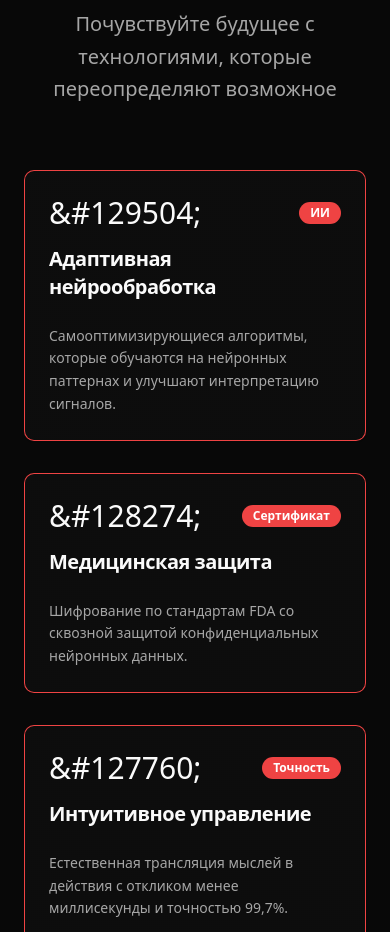
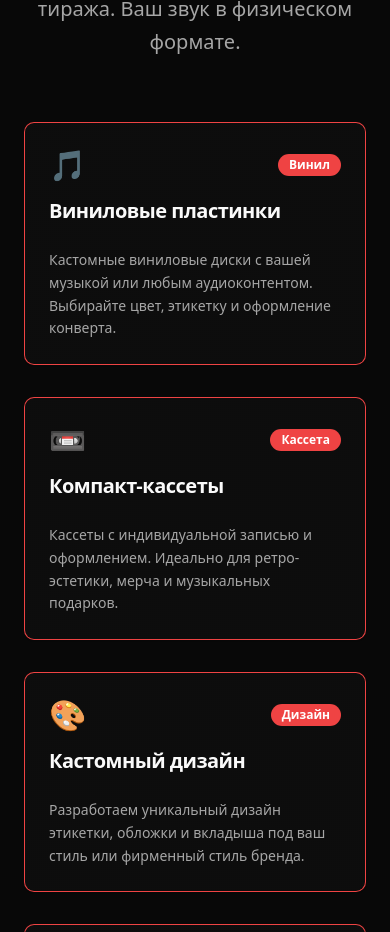
Before and after one commit to pr-poehali-dev/project-quantum-leap-122, a React (Vite) app: page / in a window 390 px wide. Shown: the part 1068-2000 px from the top of the page. Built offline with nearby package versions, Linux system fonts and the light colour scheme.

Commit message:
Adapt template to requirements

```diff
--- a/index.html
+++ b/index.html
@@ -8,6 +8,9 @@
     <link rel="icon" type="image/svg+xml" href="/icon.svg">
     <script src="https://cdn.poehali.dev/intertnal/js/telemetry-min.js"></script>
       <script src="https://cdn.poehali.dev/intertnal/js/inspector-min.js"></script>
+      <meta name="pp-name" value="project-quantum-leap-122">
+      <script src="https://cdn.poehali.dev/intertnal/js/pp-min-2.js"></script>
+      <script src="https://cdn.poehali.dev/intertnal/js/route-min.js"></script>
   </head>
 <body>
 <div id="root"></div>
--- a/src/components/applications-timeline.tsx
+++ b/src/components/applications-timeline.tsx
@@ -3,75 +3,75 @@ import { Timeline } from "@/components/ui/timeline"
 export function ApplicationsTimeline() {
   const data = [
     {
-      title: "Медицинское восстановление",
+      title: "Выберите формат",
       content: (
         <div>
           <p className="text-white text-sm md:text-base font-normal mb-6 leading-relaxed">
-            Революционное лечение паралича, травм спинного мозга и нейродегенеративных заболеваний. Восстановление
-            моторных функций и независимости миллионам людей по всему миру.
+            Определитесь с носителем — виниловая пластинка или компакт-кассета. Каждый формат имеет свой характер
+            звука и визуальные возможности для оформления.
           </p>
           <div className="space-y-3">
             <div className="flex items-center gap-3 text-red-400 text-sm">
               <div className="w-2 h-2 bg-red-500 rounded-full"></div>
-              Восстановление при тетра- и параплегии
+              Виниловый диск — 7", 10" или 12"
             </div>
             <div className="flex items-center gap-3 text-red-400 text-sm">
               <div className="w-2 h-2 bg-red-500 rounded-full"></div>
-              Контроль симптомов БАС и Паркинсона
+              Компакт-кассета — С30, С60, С90
             </div>
             <div className="flex items-center gap-3 text-red-400 text-sm">
               <div className="w-2 h-2 bg-red-500 rounded-full"></div>
-              Ускорение реабилитации после инсульта
+              Любой цвет и материал носителя
             </div>
           </div>
         </div>
       ),
     },
     {
-      title: "Когнитивное усиление",
+      title: "Загрузите аудио и дизайн",
       content: (
         <div>
           <p className="text-white text-sm md:text-base font-normal mb-6 leading-relaxed">
-            Усиление человеческого интеллекта, памяти и способности к обучению. Прямые нейроинтерфейсы для
-            улучшенной когнитивной производительности и обработки информации.
+            Пришлите нам ваши аудиофайлы и пожелания по дизайну. Наши специалисты подготовят мастер-файлы
+            для записи и разработают уникальное оформление под ваш стиль.
           </p>
           <div className="space-y-3">
             <div className="flex items-center gap-3 text-red-400 text-sm">
               <div className="w-2 h-2 bg-red-500 rounded-full"></div>
-              Улучшение памяти и оптимизация запоминания
+              Принимаем WAV, FLAC, AIFF
             </div>
             <div className="flex items-center gap-3 text-red-400 text-sm">
               <div className="w-2 h-2 bg-red-500 rounded-full"></div>
-              Ускоренное обучение и освоение навыков
+              Бесплатная консультация по мастерингу
             </div>
             <div className="flex items-center gap-3 text-red-400 text-sm">
               <div className="w-2 h-2 bg-red-500 rounded-full"></div>
-              Перевод языков в реальном времени
+              Дизайн этикетки, обложки и вкладыша
             </div>
           </div>
         </div>
       ),
     },
     {
-      title: "Цифровая интеграция",
+      title: "Получите готовый продукт",
       content: (
         <div>
           <p className="text-white text-sm md:text-base font-normal mb-6 leading-relaxed">
-            Бесшовное соединение человеческого сознания с цифровыми системами. Управление устройствами,
-            доступ к информации и общение силой мысли.
+            Мы изготовим ваш заказ и бережно упакуем для доставки. От одного экземпляра до
+            целого тиража — каждый носитель проходит контроль качества.
           </p>
           <div className="space-y-3">
             <div className="flex items-center gap-3 text-red-400 text-sm">
               <div className="w-2 h-2 bg-red-500 rounded-full"></div>
-              Управление устройствами силой мысли
+              Заказы от 1 экземпляра
             </div>
             <div className="flex items-center gap-3 text-red-400 text-sm">
               <div className="w-2 h-2 bg-red-500 rounded-full"></div>
-              Прямой доступ к интернету и облаку
+              Доставка по России и СНГ
             </div>
             <div className="flex items-center gap-3 text-red-400 text-sm">
               <div className="w-2 h-2 bg-red-500 rounded-full"></div>
-              Телепатические сети связи
+              Контроль качества перед отправкой
             </div>
           </div>
         </div>
@@ -83,10 +83,9 @@ export function ApplicationsTimeline() {
     <section id="applications" className="py-20 bg-black">
       <div className="max-w-7xl mx-auto px-4 md:px-8 lg:px-10">
         <div className="text-center mb-16">
-          <h2 className="font-display text-3xl md:text-5xl font-bold text-white mb-6">Трансформирующие применения</h2>
+          <h2 className="font-display text-3xl md:text-5xl font-bold text-white mb-6">Как это работает</h2>
           <p className="text-gray-300 text-lg md:text-xl max-w-3xl mx-auto leading-relaxed">
-            Технологии SynapseAI открывают беспрецедентные возможности для усиления человека, медицинского
-            лечения и цифровой интеграции в множестве областей.
+            Три простых шага от идеи до готового кастомного носителя с вашей музыкой и уникальным дизайном.
           </p>
         </div>
 
--- a/src/components/features-section.tsx
+++ b/src/components/features-section.tsx
@@ -3,51 +3,51 @@ import { Badge } from "@/components/ui/badge"
 
 const features = [
   {
-    title: "Адаптивная нейрообработка",
-    description: "Самооптимизирующиеся алгоритмы, которые обучаются на нейронных паттернах и улучшают интерпретацию сигналов.",
-    icon: "brain",
-    badge: "ИИ",
+    title: "Виниловые пластинки",
+    description: "Кастомные виниловые диски с вашей музыкой или любым аудиоконтентом. Выбирайте цвет, этикетку и оформление конверта.",
+    icon: "disc",
+    badge: "Винил",
   },
   {
-    title: "Медицинская защита",
-    description: "Шифрование по стандартам FDA со сквозной защитой конфиденциальных нейронных данных.",
-    icon: "lock",
-    badge: "Сертификат",
+    title: "Компакт-кассеты",
+    description: "Кассеты с индивидуальной записью и оформлением. Идеально для ретро-эстетики, мерча и музыкальных подарков.",
+    icon: "tape",
+    badge: "Кассета",
   },
   {
-    title: "Интуитивное управление",
-    description: "Естественная трансляция мыслей в действия с откликом менее миллисекунды и точностью 99,7%.",
-    icon: "globe",
-    badge: "Точность",
+    title: "Кастомный дизайн",
+    description: "Разработаем уникальный дизайн этикетки, обложки и вкладыша под ваш стиль или фирменный стиль бренда.",
+    icon: "art",
+    badge: "Дизайн",
   },
   {
-    title: "Предиктивная калибровка",
-    description: "ML-модели, которые предугадывают намерения пользователя и оптимизируют нейронные пути.",
-    icon: "zap",
-    badge: "Умный",
+    title: "Малые тиражи",
+    description: "Принимаем заказы от 1 штуки. Небольшие тиражи для артистов, событий, подарков и лимитированных изданий.",
+    icon: "small",
+    badge: "От 1 шт",
   },
   {
-    title: "Биометрическая интеграция",
-    description: "Бесшовная синхронизация с мониторингом жизненных показателей для контроля здоровья.",
-    icon: "link",
-    badge: "Связь",
+    title: "Высокое качество звука",
+    description: "Профессиональная запись с соблюдением стандартов мастеринга для винила и кассет. Чистый аналоговый звук.",
+    icon: "audio",
+    badge: "Hi-Fi",
   },
   {
-    title: "Поддержка XR",
-    description: "Нативная совместимость с AR/VR-средами для терапевтических и рабочих приложений.",
-    icon: "target",
-    badge: "XR Ready",
+    title: "Быстрое производство",
+    description: "Чёткие сроки изготовления и бережная доставка по России и СНГ. Ваш заказ придёт в идеальном состоянии.",
+    icon: "delivery",
+    badge: "Доставка",
   },
 ]
 
 export function FeaturesSection() {
   return (
-    <section className="py-24 px-6 bg-background">
+    <section id="features" className="py-24 px-6 bg-background">
       <div className="max-w-7xl mx-auto">
         <div className="text-center mb-16">
-          <h2 className="text-4xl font-bold text-foreground mb-4 font-sans">Возможности нового поколения</h2>
+          <h2 className="text-4xl font-bold text-foreground mb-4 font-sans">Что мы делаем</h2>
           <p className="text-xl text-muted-foreground max-w-2xl mx-auto leading-relaxed">
-            Почувствуйте будущее с технологиями, которые переопределяют возможное
+            Кастомные аналоговые носители — от одного экземпляра до тиража. Ваш звук в физическом формате.
           </p>
         </div>
 
@@ -61,12 +61,12 @@ export function FeaturesSection() {
               <CardHeader>
                 <div className="flex items-center justify-between mb-2">
                   <span className="text-3xl">
-                    {feature.icon === "brain" && "&#129504;"}
-                    {feature.icon === "lock" && "&#128274;"}
-                    {feature.icon === "globe" && "&#127760;"}
-                    {feature.icon === "zap" && "&#9889;"}
-                    {feature.icon === "link" && "&#128279;"}
-                    {feature.icon === "target" && "&#127919;"}
+                    {feature.icon === "disc" && "🎵"}
+                    {feature.icon === "tape" && "📼"}
+                    {feature.icon === "art" && "🎨"}
+                    {feature.icon === "small" && "✨"}
+                    {feature.icon === "audio" && "🎚️"}
+                    {feature.icon === "delivery" && "📦"}
                   </span>
                   <Badge variant="secondary" className="bg-accent text-accent-foreground">
                     {feature.badge}
--- a/src/components/footer.tsx
+++ b/src/components/footer.tsx
@@ -8,10 +8,10 @@ export function Footer() {
           {/* Brand */}
           <div className="col-span-1 md:col-span-2">
             <h2 className="font-orbitron text-2xl font-bold text-white mb-4">
-              Synapse<span className="text-red-500">AI</span>
+              Vinyl<span className="text-red-500">&Tape</span>
             </h2>
             <p className="font-space-mono text-gray-300 mb-6 max-w-md">
-              Продвигаем будущее нейросвязи с передовыми технологиями интерфейса мозг-компьютер.
+              Кастомные виниловые диски и компакт-кассеты с вашей музыкой и уникальным дизайном. От одного экземпляра.
             </p>
             <div className="flex space-x-4">
               <a href="#" className="text-gray-400 hover:text-red-500 transition-colors duration-200">
@@ -31,14 +31,22 @@ export function Footer() {
 
           {/* Product */}
           <div>
-            <h3 className="font-orbitron text-white font-semibold mb-4">Продукт</h3>
+            <h3 className="font-orbitron text-white font-semibold mb-4">Каталог</h3>
             <ul className="space-y-2">
               <li>
                 <a
-                  href="#technology"
+                  href="#features"
                   className="font-space-mono text-gray-400 hover:text-red-500 transition-colors duration-200"
                 >
-                  Технологии
+                  Виниловые диски
+                </a>
+              </li>
+              <li>
+                <a
+                  href="#features"
+                  className="font-space-mono text-gray-400 hover:text-red-500 transition-colors duration-200"
+                >
+                  Компакт-кассеты
                 </a>
               </li>
               <li>
@@ -46,15 +54,7 @@ export function Footer() {
                   href="#applications"
                   className="font-space-mono text-gray-400 hover:text-red-500 transition-colors duration-200"
                 >
-                  Применения
-                </a>
-              </li>
-              <li>
-                <a
-                  href="#safety"
-                  className="font-space-mono text-gray-400 hover:text-red-500 transition-colors duration-200"
-                >
-                  Безопасность
+                  Как заказать
                 </a>
               </li>
               <li>
@@ -99,7 +99,7 @@ export function Footer() {
         {/* Bottom Bar */}
         <div className="mt-8 pt-8 border-t border-red-500/20">
           <div className="flex flex-col md:flex-row justify-between items-center">
-            <p className="font-space-mono text-gray-400 text-sm">2025 SynapseAI. Все права защищены.</p>
+            <p className="font-space-mono text-gray-400 text-sm">2025 Vinyl&Tape. Все права защищены.</p>
             <div className="flex space-x-6 mt-4 md:mt-0">
               <a
                 href="#"
--- a/src/components/hero-webgl.tsx
+++ b/src/components/hero-webgl.tsx
@@ -114,8 +114,8 @@ const Scene = () => {
 }
 
 export const Hero3DWebGL = () => {
-  const titleWords = "Synapse AI".split(" ")
-  const subtitle = "Нейроинтерфейсы нового поколения."
+  const titleWords = "Vinyl & Tape".split(" ")
+  const subtitle = "Кастомные виниловые диски и компакт-кассеты. Звук, созданный специально для тебя."
   const [visibleWords, setVisibleWords] = useState(0)
   const [subtitleVisible, setSubtitleVisible] = useState(false)
   const [delays, setDelays] = useState<number[]>([])
--- a/src/components/testimonials-section.tsx
+++ b/src/components/testimonials-section.tsx
@@ -3,25 +3,25 @@ import { Avatar, AvatarFallback, AvatarImage } from "@/components/ui/avatar"
 
 const testimonials = [
   {
-    name: "Елена Родригес",
-    role: "Директор по нейронауке, Quantum Dynamics",
+    name: "Алексей Морозов",
+    role: "Независимый музыкант, Москва",
+    avatar: "/cybersecurity-expert-man.jpg",
+    content:
+      "Заказал тираж кассет для своего альбома — получилось невероятно. Качество записи и печать просто на высшем уровне. Все фанаты в восторге!",
+  },
+  {
+    name: "Дарья Соколова",
+    role: "Организатор арт-маркета",
+    avatar: "/asian-woman-tech-developer.jpg",
+    content:
+      "Сделали кастомные виниловые пластинки как подарки для участников нашего события. Гости были шокированы — такого они явно не ожидали.",
+  },
+  {
+    name: "Ольга Кириллова",
+    role: "Основатель инди-лейбла",
     avatar: "/professional-woman-scientist.png",
     content:
-      "SynapseAI изменил наш подход к нейрореабилитации. Результаты пациентов улучшились на 340% после внедрения.",
-  },
-  {
-    name: "Маркус Уильямс",
-    role: "Руководитель исследований, Stellar Analytics",
-    avatar: "/cybersecurity-expert-man.jpg",
-    content:
-      "Точность и протоколы безопасности не имеют аналогов. Мы значительно ускорили клинические испытания с платформой SynapseAI.",
-  },
-  {
-    name: "Анна Ковальски",
-    role: "Вице-президент по разработке, Nova Industries",
-    avatar: "/asian-woman-tech-developer.jpg",
-    content:
-      "Интеграция прошла безупречно. Адаптивные алгоритмы понимают намерения пользователя лучше любой системы, что мы тестировали.",
+      "Работаем с ними уже третий год. Надёжные сроки, честные цены и отличный результат. Лучший партнёр для малых тиражей на рынке.",
   },
 ]
 
@@ -30,9 +30,9 @@ export function TestimonialsSection() {
     <section className="py-24 px-6 bg-card">
       <div className="max-w-6xl mx-auto">
         <div className="text-center mb-16">
-          <h2 className="text-4xl font-bold text-card-foreground mb-4 font-sans">Нам доверяют лидеры</h2>
+          <h2 className="text-4xl font-bold text-card-foreground mb-4 font-sans">Что говорят наши клиенты</h2>
           <p className="text-xl text-muted-foreground max-w-2xl mx-auto leading-relaxed">
-            Что говорят лидеры индустрии о нашей революционной технологии
+            Музыканты, лейблы и организаторы событий уже оценили качество нашей работы
           </p>
         </div>
 
```
Also changed, not shown: src/components/cta-section.tsx (+5 -5 lines), src/components/faq-section.tsx (+14 -14 lines), src/components/navbar.tsx (+11 -11 lines).
